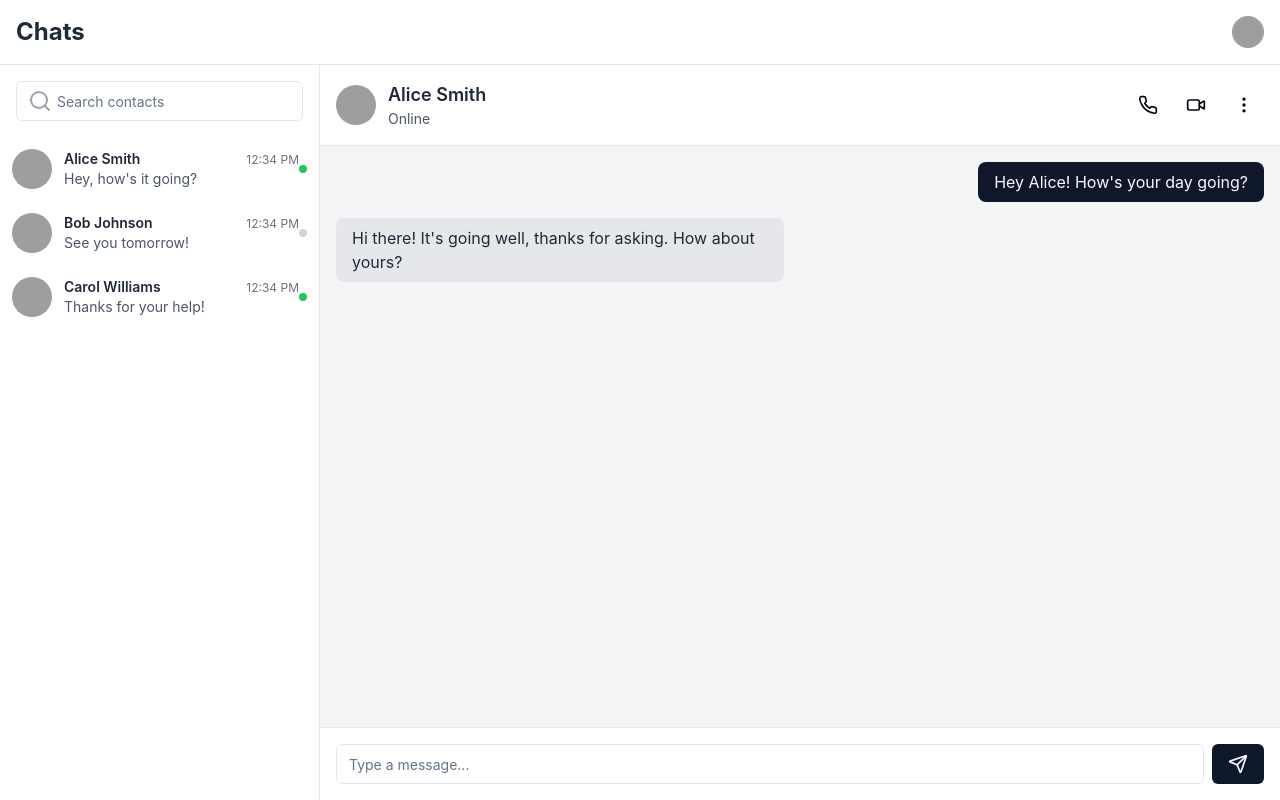
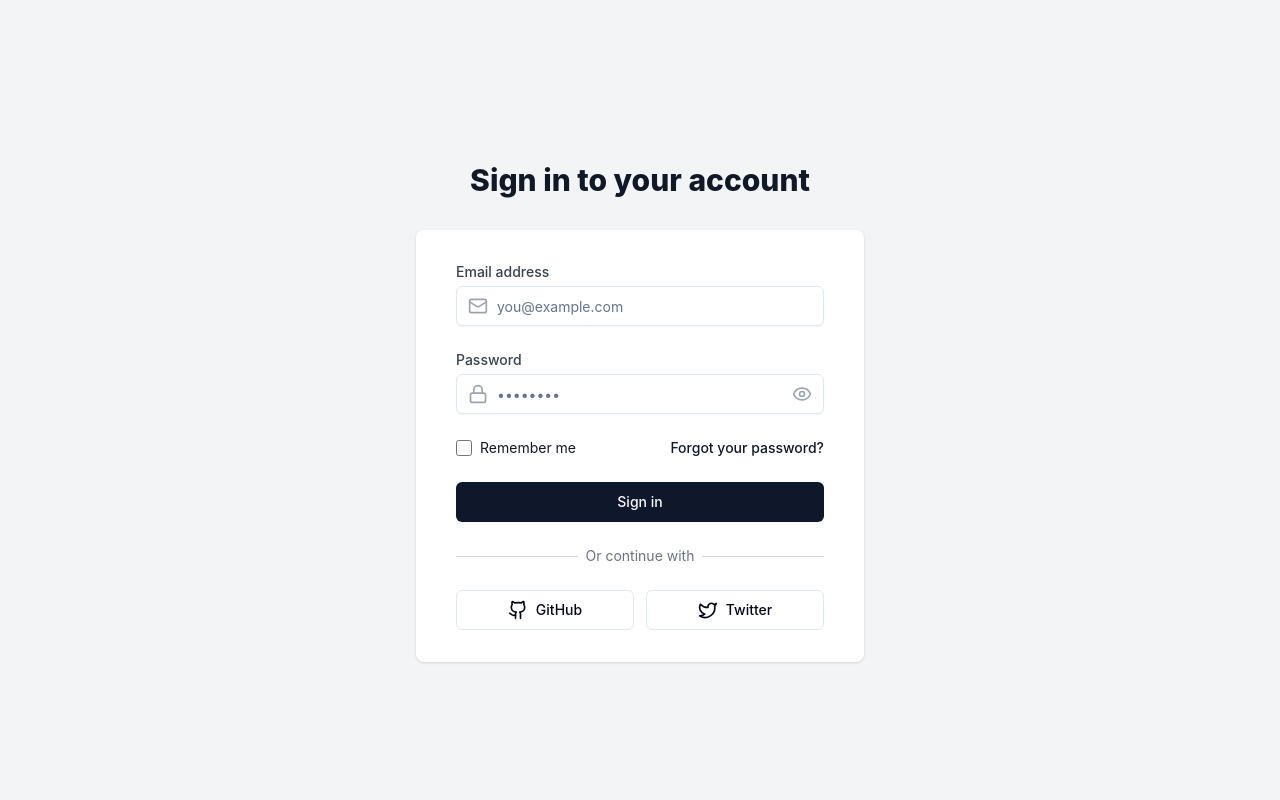
Before and after one commit to Saad-6/React-Chat-App, a React (Create React App) app: page /login in a window 1280 px wide. Built offline with nearby package versions, Linux system fonts and the light colour scheme; grey boxes are pictures that could not be loaded.

Commit message:
added login page

```diff
--- a/package.json
+++ b/package.json
@@ -20,6 +20,7 @@
     "lucide-react": "^0.439.0",
     "react": "^18.3.1",
     "react-dom": "^18.3.1",
+    "react-router-dom": "^6.26.2",
     "react-scripts": "5.0.1",
     "tailwind-merge": "^2.5.2",
     "tailwindcss-animate": "^1.0.7",
--- a/src/App.tsx
+++ b/src/App.tsx
@@ -2,12 +2,21 @@ import React from 'react';
 import logo from './logo.svg';
 import './App.css';
 import HomePage from './Pages/HomePage';
+import { BrowserRouter, Route, Router, Routes } from 'react-router-dom';
+import LoginPage from './Pages/login';
 
 function App() {
   return (
+    <BrowserRouter>
     <div className="App">
-     <HomePage></HomePage>
+      <Routes>
+        {/* Default route */}
+        <Route path="/" element={<HomePage />} />
+        {/* Login route */}
+        <Route path="/login" element={<LoginPage />} />
+      </Routes>
     </div>
+  </BrowserRouter>
   );
 }
 
--- /dev/null
+++ b/src/Components/FailiureToast.tsx
@@ -0,0 +1,14 @@
+import { CheckCircle } from 'lucide-react'
+
+interface SuccessToastProps {
+  message: string
+}
+
+export function SuccessToast({ message }: SuccessToastProps) {
+  return (
+    <div className="fixed bottom-4 right-4 bg-green-500 text-white px-4 py-2 rounded-lg shadow-lg flex items-center space-x-2 animate-fade-in-up">
+      <CheckCircle className="h-5 w-5" />
+      <span>{message}</span>
+    </div>
+  )
+}
--- /dev/null
+++ b/src/Components/UI/Loader.tsx
@@ -0,0 +1,7 @@
+export function Loader() {
+    return (
+      <div className="flex justify-center items-center">
+        <div className="animate-spin rounded-full h-8 w-8 border-t-2 border-b-2 border-primary"></div>
+      </div>
+    )
+  }
--- /dev/null
+++ b/src/Components/UI/SuccessToast.tsx
@@ -0,0 +1,14 @@
+import { CheckCircle } from 'lucide-react'
+
+interface SuccessToastProps {
+  message: string
+}
+
+export function SuccessToast({ message }: SuccessToastProps) {
+  return (
+    <div className="fixed bottom-4 right-4 bg-green-500 text-white px-4 py-2 rounded-lg shadow-lg flex items-center space-x-2 animate-fade-in-up">
+      <CheckCircle className="h-5 w-5" />
+      <span>{message}</span>
+    </div>
+  )
+}
--- /dev/null
+++ b/src/Pages/login.tsx
@@ -0,0 +1,136 @@
+import { useState } from 'react'
+import { Eye, EyeOff, Mail, Lock, Github, Twitter } from 'lucide-react'
+import { Input } from '../Components/UI/input'
+import { Button } from '../Components/UI/button'
+
+
+export default function LoginPage() {
+  const [showPassword, setShowPassword] = useState(false)
+
+  const togglePasswordVisibility = () => setShowPassword(!showPassword)
+
+  return (
+    <div className="min-h-screen bg-gray-100 flex flex-col justify-center py-12 sm:px-6 lg:px-8">
+      <div className="sm:mx-auto sm:w-full sm:max-w-md">
+        <h2 className="mt-6 text-center text-3xl font-extrabold text-gray-900">Sign in to your account</h2>
+      </div>
+
+      <div className="mt-8 sm:mx-auto sm:w-full sm:max-w-md">
+        <div className="bg-white py-8 px-4 shadow sm:rounded-lg sm:px-10">
+          <form className="space-y-6" action="#" method="POST">
+            <div>
+              <label htmlFor="email" className="block text-sm font-medium text-gray-700">
+                Email address
+              </label>
+              <div className="mt-1 relative rounded-md shadow-sm">
+                <div className="absolute inset-y-0 left-0 pl-3 flex items-center pointer-events-none">
+                  <Mail className="h-5 w-5 text-gray-400" aria-hidden="true" />
+                </div>
+                <Input
+                  id="email"
+                  name="email"
+                  type="email"
+                  autoComplete="email"
+                  required
+                  className="pl-10 block w-full"
+                  placeholder="you@example.com"
+                />
+              </div>
+            </div>
+
+            <div>
+              <label htmlFor="password" className="block text-sm font-medium text-gray-700">
+                Password
+              </label>
+              <div className="mt-1 relative rounded-md shadow-sm">
+                <div className="absolute inset-y-0 left-0 pl-3 flex items-center pointer-events-none">
+                  <Lock className="h-5 w-5 text-gray-400" aria-hidden="true" />
+                </div>
+                <Input
+                  id="password"
+                  name="password"
+                  type={showPassword ? "text" : "password"}
+                  autoComplete="current-password"
+                  required
+                  className="pl-10 pr-10 block w-full"
+                  placeholder="••••••••"
+                />
+                <div className="absolute inset-y-0 right-0 pr-3 flex items-center">
+                  <button
+                    type="button"
+                    onClick={togglePasswordVisibility}
+                    className="text-gray-400 hover:text-gray-500 focus:outline-none focus:text-gray-500"
+                  >
+                    {showPassword ? (
+                      <EyeOff className="h-5 w-5" aria-hidden="true" />
+                    ) : (
+                      <Eye className="h-5 w-5" aria-hidden="true" />
+                    )}
+                  </button>
+                </div>
+              </div>
+            </div>
+
+            <div className="flex items-center justify-between">
+              <div className="flex items-center">
+                <input
+                  id="remember-me"
+                  name="remember-me"
+                  type="checkbox"
+                  className="h-4 w-4 text-primary focus:ring-primary border-gray-300 rounded"
+                />
+                <label htmlFor="remember-me" className="ml-2 block text-sm text-gray-900">
+                  Remember me
+                </label>
+              </div>
+
+              <div className="text-sm">
+                <a href="#" className="font-medium text-primary hover:text-primary-dark">
+                  Forgot your password?
+                </a>
+              </div>
+            </div>
+
+            <div>
+              <Button type="submit" className="w-full flex justify-center py-2 px-4">
+                Sign in
+              </Button>
+            </div>
+          </form>
+
+          <div className="mt-6">
+            <div className="relative">
+              <div className="absolute inset-0 flex items-center">
+                <div className="w-full border-t border-gray-300" />
+              </div>
+              <div className="relative flex justify-center text-sm">
+                <span className="px-2 bg-white text-gray-500">Or continue with</span>
+              </div>
+            </div>
+
+            <div className="mt-6 grid grid-cols-2 gap-3">
+              <div>
+                <Button
+                  variant="outline"
+                  className="w-full inline-flex justify-center py-2 px-4"
+                >
+                  <Github className="h-5 w-5" />
+                  <span className="ml-2">GitHub</span>
+                </Button>
+              </div>
+              <div>
+                <Button
+                  variant="outline"
+                  className="w-full inline-flex justify-center py-2 px-4"
+                >
+                  <Twitter className="h-5 w-5" />
+                  <span className="ml-2">Twitter</span>
+                </Button>
+              </div>
+            </div>
+          </div>
+        </div>
+      </div>
+    </div>
+  )
+}
```
Also changed, not shown: 1 other file (tests, documents, lock files or other folders).
